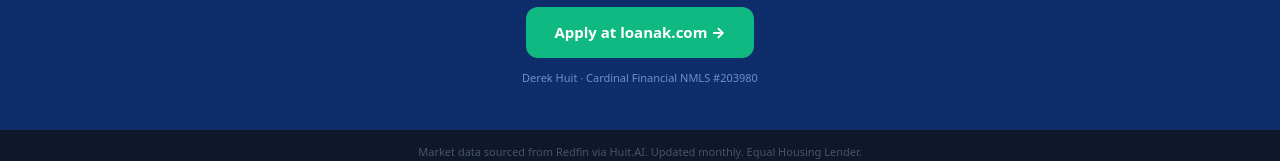
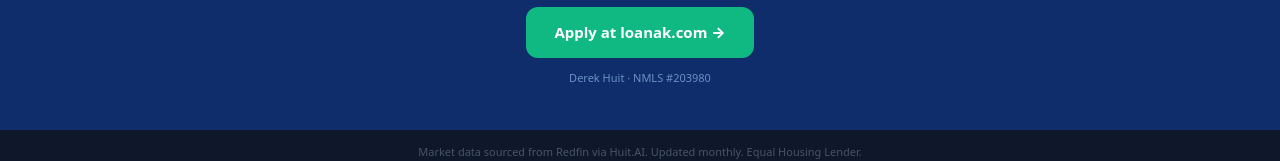
Before and after one commit to derekhuit-afk/ask-alaska-mortgage, a Next.js app: page /anchorage-housing-market/condos in a window 1280 px wide. Shown: the part 783-944 px from the top of the page. Built offline with nearby package versions, Linux system fonts and the light colour scheme; no server answers.

Commit message:
compliance: remove ambiguous 'Cardinal Financial NMLS #203980' across all pages
203980 is Derek's personal NMLS, not Cardinal's (which is #66247).
Standardize to 'NMLS #203980' throughout.

```diff
--- a/app/anchorage-housing-market/condos/page.tsx
+++ b/app/anchorage-housing-market/condos/page.tsx
@@ -119,7 +119,7 @@
         <a href="https://www.loanak.com" target="_blank" rel="noopener noreferrer" style={{ display: 'inline-block', background: GREEN, color: '#fff', fontWeight: 800, padding: '14px 28px', borderRadius: 12, textDecoration: 'none', fontSize: 15 }}>
           Apply at loanak.com →
         </a>
-        <div style={{ marginTop: 12, fontSize: 11, color: '#6B91C4' }}>Derek Huit · Cardinal Financial NMLS #203980</div>
+        <div style={{ marginTop: 12, fontSize: 11, color: '#6B91C4' }}>Derek Huit · NMLS #203980</div>
       </section>
       <footer style={{ background: '#0F172A', color: '#475569', fontSize: 11, padding: '14px 20px', textAlign: 'center' }}>
         Market data sourced from Redfin via Huit.AI. Updated monthly. Equal Housing Lender.
--- a/app/anchorage-housing-market/multi-family/page.tsx
+++ b/app/anchorage-housing-market/multi-family/page.tsx
@@ -142,7 +142,7 @@
         <a href="https://www.loanak.com" target="_blank" rel="noopener noreferrer" style={{ display: 'inline-block', background: GREEN, color: '#fff', fontWeight: 800, padding: '14px 28px', borderRadius: 12, textDecoration: 'none', fontSize: 15 }}>
           Get Investment Financing at loanak.com →
         </a>
-        <div style={{ marginTop: 12, fontSize: 11, color: '#6B91C4' }}>Derek Huit · Cardinal Financial NMLS #203980 · Licensed AK · WA · MT</div>
+        <div style={{ marginTop: 12, fontSize: 11, color: '#6B91C4' }}>Derek Huit · NMLS #203980 · Licensed AK · WA · MT</div>
       </section>
       <footer style={{ background: '#0F172A', color: '#475569', fontSize: 11, padding: '14px 20px', textAlign: 'center' }}>
         Market data sourced from Redfin via Huit.AI. Cap rates estimated from market conditions — verify with current rental comps. Equal Housing Lender.
--- a/app/anchorage-housing-market/page.tsx
+++ b/app/anchorage-housing-market/page.tsx
@@ -259,7 +259,7 @@
             <div style={{ flexShrink: 0, width: 52, height: 52, borderRadius: '50%', background: NAV, display: 'flex', alignItems: 'center', justifyContent: 'center', color: '#fff', fontWeight: 800, fontSize: 16 }}>DH</div>
             <div>
               <div style={{ fontWeight: 700, color: NAV, fontSize: 16, marginBottom: 2 }}>Derek Huit — Alaska Mortgage Expert</div>
-              <div style={{ fontSize: 12, color: '#6B7280', marginBottom: 14 }}>18+ years · $1B+ career production · Cardinal Financial NMLS #203980</div>
+              <div style={{ fontSize: 12, color: '#6B7280', marginBottom: 14 }}>18+ years · $1B+ career production · NMLS #203980</div>
               <div style={{ fontSize: 15, color: '#1E3A5F', lineHeight: 1.8 }}>
                 &ldquo;The Anchorage market in {all.latestMonth} is telling a clear story: {all.monthsOfSupply} months of supply means this is firmly a seller&rsquo;s market. With {all.homesSold} homes selling at a median of ${all.medianPrice.toLocaleString()} — up {all.priceYoYFormatted} year-over-year — buyers who wait are typically paying more. The buyers winning offers right now are pre-approved before they ever walk through a door. If you&rsquo;re planning to buy in the next 90 days, the single best thing you can do today is lock in your pre-approval.&rdquo;
               </div>
--- a/app/anchorage-housing-market/single-family/page.tsx
+++ b/app/anchorage-housing-market/single-family/page.tsx
@@ -180,7 +180,7 @@
           style={{ display: 'inline-block', background: GREEN, color: '#fff', fontWeight: 800, padding: '14px 28px', borderRadius: 12, textDecoration: 'none', fontSize: 15 }}>
           Apply at loanak.com →
         </a>
-        <div style={{ marginTop: 12, fontSize: 11, color: '#6B91C4' }}>Derek Huit · Cardinal Financial NMLS #203980 · Licensed AK · WA · MT</div>
+        <div style={{ marginTop: 12, fontSize: 11, color: '#6B91C4' }}>Derek Huit · NMLS #203980 · Licensed AK · WA · MT</div>
       </section>
 
       <footer style={{ background: '#0F172A', color: '#475569', fontSize: 11, padding: '14px 20px', textAlign: 'center' }}>
--- a/app/page.tsx
+++ b/app/page.tsx
@@ -156,7 +156,7 @@
 
       {/* Footer */}
       <footer style={{ background:'#111827', color:'#6B7280', fontSize:11, padding:'20px 16px', textAlign:'center' }}>
-        <p style={{ margin:'0 0 4px' }}>© 2026 AskAlaskaMortgage.ai — A Huit.AI Product | Derek Huit, VP Retail Market Leader, Cardinal Financial NMLS #203980</p>
+        <p style={{ margin:'0 0 4px' }}>© 2026 AskAlaskaMortgage.ai — A Huit.AI Product | Derek Huit, VP Retail Market Leader, NMLS #203980</p>
         <p style={{ margin:"4px 0 0" }}><a href="https://huit.ai/terms" style={{ color:"#6B7280" }}>Terms</a> · <a href="https://huit.ai/privacy" style={{ color:"#6B7280" }}>Privacy</a></p>
         <p style={{ margin:0 }}>This AI provides general mortgage information only and does not constitute a loan commitment or rate lock. Rates and program availability change daily.</p>
       </footer>
--- a/components/ChatInterface.tsx
+++ b/components/ChatInterface.tsx
@@ -152,7 +152,7 @@
           </div>
           <div style={{ flex: 1 }}>
             <div style={{ color: '#fff', fontWeight: 600, fontSize: 14 }}>Derek Huit — Alaska Mortgage Expert</div>
-            <div style={{ color: '#93c5fd', fontSize: 11 }}>18+ yrs · $1B+ production · Cardinal Financial NMLS #203980</div>
+            <div style={{ color: '#93c5fd', fontSize: 11 }}>18+ yrs · $1B+ production · NMLS #203980</div>
           </div>
           <a href="https://www.loanak.com" target="_blank" rel="noopener noreferrer"
             style={{ background: GREEN, color: '#fff', fontSize: 12, fontWeight: 700, padding: '7px 14px', borderRadius: 8, textDecoration: 'none', whiteSpace: 'nowrap', flexShrink: 0 }}>
```
